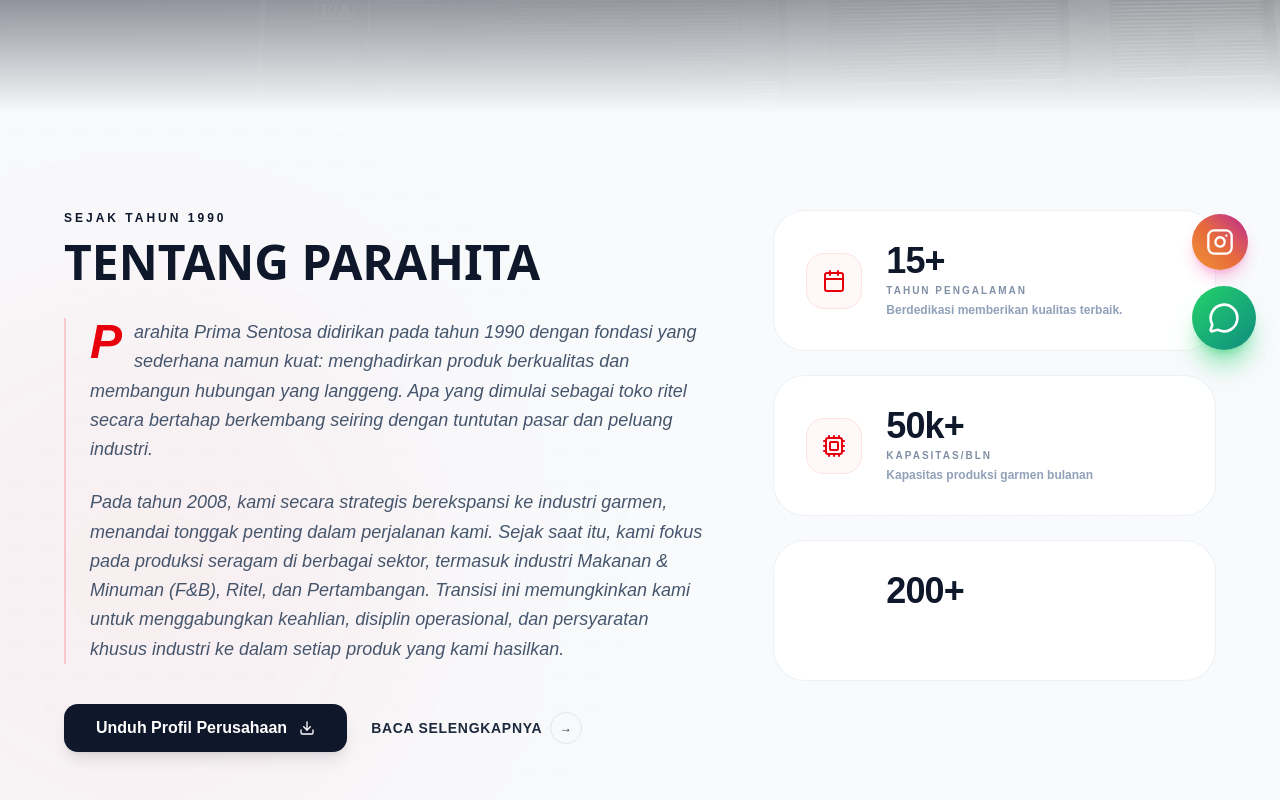
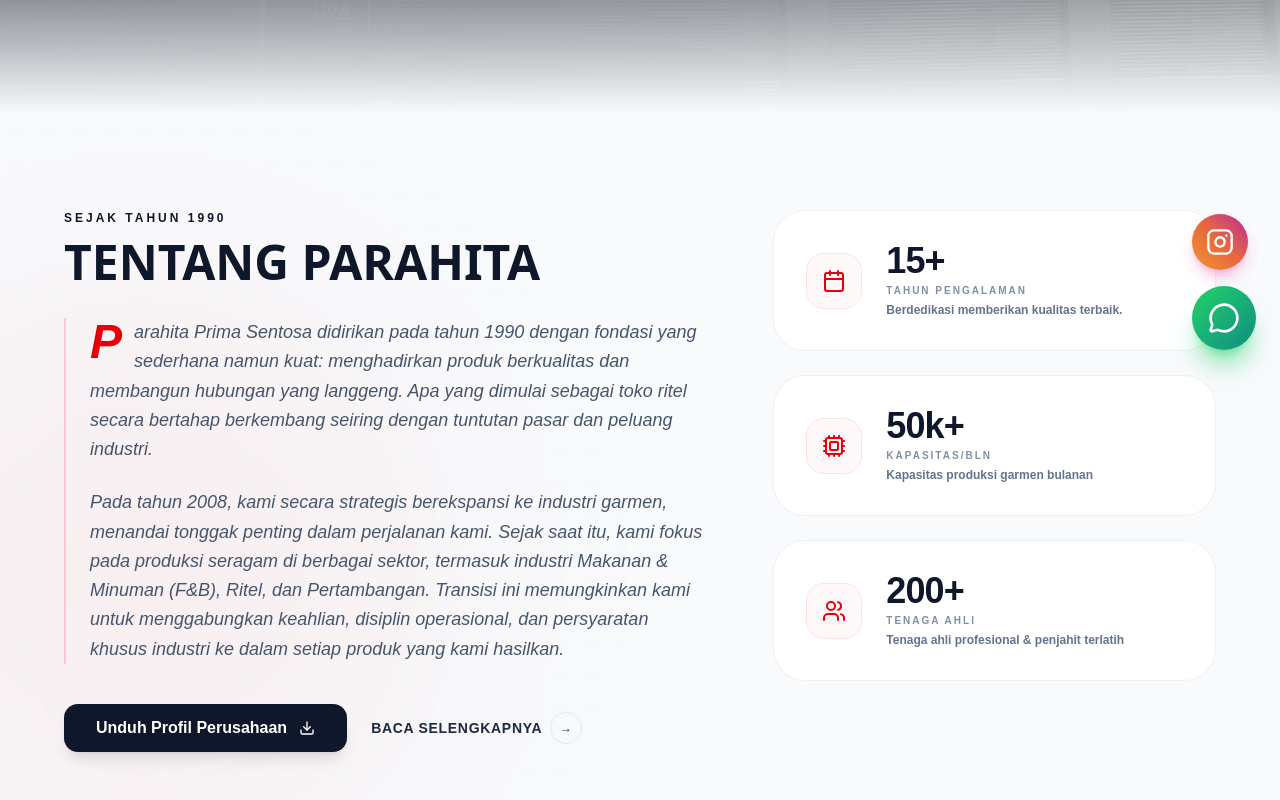
Before and after one commit to padji28-source/SeragamParahita, a React (Vite) app: page /tentang-kami in a window 1280 px wide. Shown: the part 426-1226 px from the top of the page. Built offline with nearby package versions, Linux system fonts and the light colour scheme.

Commit message:
Refactor stat element styles in AboutPage
Updated styling for stat elements in AboutPage component.

```diff
--- a/src/pages/AboutPage.tsx
+++ b/src/pages/AboutPage.tsx
@@ -13,6 +13,7 @@ import {
   Calendar,
   Sparkles
 } from "lucide-react";
+
 const smoothEase = [0.16, 1, 0.3, 1];
 
 export default function AboutPage() {
@@ -206,17 +207,17 @@ export default function AboutPage() {
                   transition={{ delay: idx * 0.1, duration: 0.5, ease: smoothEase }}
                   className={`border border-slate-200/60 p-8 rounded-[2rem] flex items-center gap-6 transition-all duration-300 hover:shadow-xl hover:shadow-slate-200/40 relative overflow-hidden ${stat.color}`}
                 >
-                  <div className={`w-14 h-14 rounded-2xl flex items-center justify-center border ${stat.value === '200+' ? 'bg-white/10 border-white/20 text-white' : 'bg-red-50/50 border-red-100 text-red-600'}`}>
+                  <div className="w-14 h-14 rounded-2xl flex items-center justify-center border bg-red-50/50 border-red-100 text-red-600 shrink-0">
                     <stat.icon className="w-6 h-6 shrink-0" />
                   </div>
                   <div>
-                    <h3 className="text-3xl md:text-4xl font-black tracking-tight leading-none mb-1">
+                    <h3 className="text-3xl md:text-4xl font-black tracking-tight leading-none mb-1 text-slate-900">
                       {stat.value}
                     </h3>
-                    <p className={`text-[10px] font-black uppercase tracking-[0.2em] mb-1 opacity-80 ${stat.value === '200+' ? 'text-white/85' : 'text-slate-500'}`}>
+                    <p className="text-[10px] font-black uppercase tracking-[0.2em] mb-1 opacity-80 text-slate-500">
                       {stat.label}
                     </p>
-                    <p className={`text-xs font-semibold ${stat.value === '200+' ? 'text-white/70' : 'text-slate-400'}`}>
+                    <p className="text-xs font-semibold text-slate-500">
                       {stat.desc}
                     </p>
                   </div>
```
